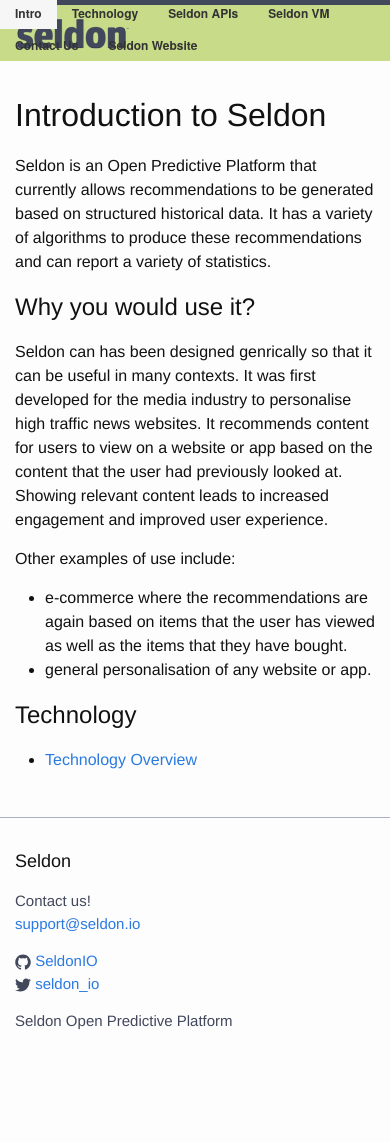
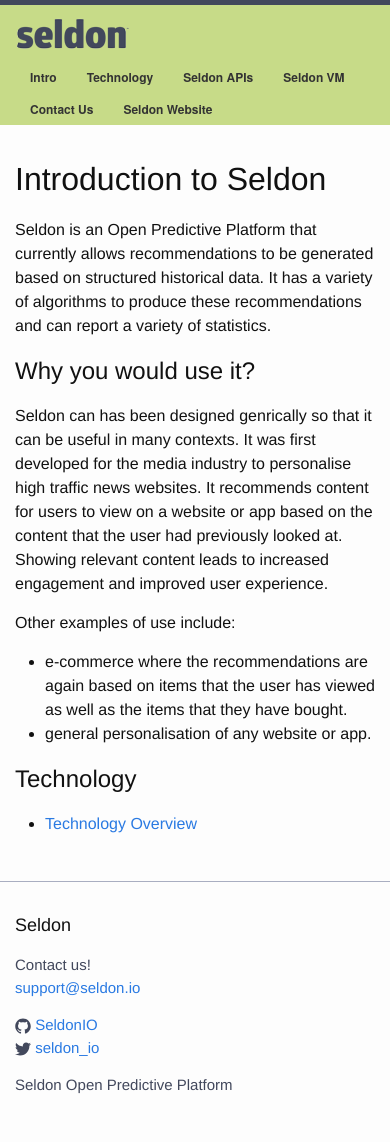
Before and after one commit to SeldonIO/seldonio.github.com, a Jekyll site: the page built from index.md, in a window 390 px wide. Built offline with Jekyll 4.4.1, drawn with Linux system fonts in a browser that asks for light colours; before the commit the page ends 1078 px from its top, so only the background shows below that.

Commit message:
fixed navigation on mobile

```diff
--- a/_sass/_layout.scss
+++ b/_sass/_layout.scss
@@ -250,10 +250,16 @@
  */
  #primary_nav_wrap
 {
-    margin-top:15px;
     position:absolute;
     bottom:0;
     right:0;
+}
+
+@media all and (max-width: 700px) {
+
+    #primary_nav_wrap {
+        position:relative;
+    }
 }
 
 #primary_nav_wrap ul
```
